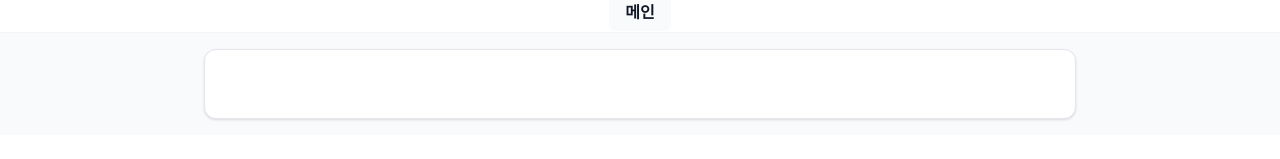
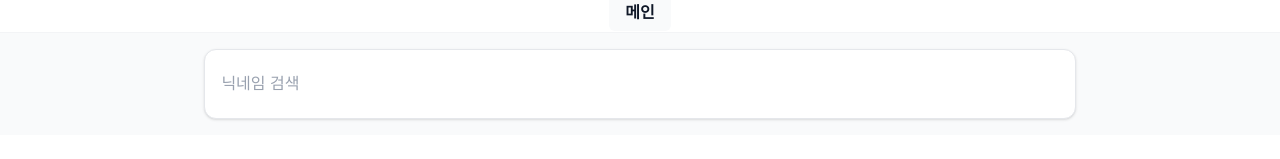
Before and after one commit to lmsbin/melog, a React (Vite) app in the folder frontend/: page / in a window 1280 px wide. Shown: the part 167-326 px from the top of the page. Built offline with nearby package versions, Linux system fonts and the light colour scheme; a web font is replaced by a local one.

Commit message:
feat: add placeholder to search input

```diff
--- a/frontend/src/features/search/ui/SearchBar.tsx
+++ b/frontend/src/features/search/ui/SearchBar.tsx
@@ -8,7 +8,12 @@ export const SearchBar = memo(function SearchBar() {
 
     return (
         <div className="flex min-w-160 items-center rounded-xl border border-gray-200 bg-white px-4 py-3 shadow-sm transition-all duration-300 hover:border-gray-300 hover:shadow-md">
-            <SearchInput key="search_input" onChange={onChange} onKeyDown={onKeyDown} />
+            <SearchInput
+                key="search_input"
+                onChange={onChange}
+                onKeyDown={onKeyDown}
+                placeholder="닉네임 검색"
+            />
             <SearchButton onClick={onClick} />
         </div>
     );
--- a/frontend/src/shared/ui/base/input/SearchInput.tsx
+++ b/frontend/src/shared/ui/base/input/SearchInput.tsx
@@ -1,14 +1,21 @@
 import { memo } from 'react';
 import { BaseInput, InputProps } from '../../host';
 
-export type SearchInputProps = Pick<InputProps, 'onChange' | 'onKeyDown'>;
+export type SearchInputProps = Pick<InputProps, 'onChange' | 'onKeyDown'> & {
+    placeholder?: string;
+};
 
-export const SearchInput = memo(function SearchInput({ onChange, onKeyDown }: SearchInputProps) {
+export const SearchInput = memo(function SearchInput({
+    onChange,
+    onKeyDown,
+    ...rest_props
+}: SearchInputProps) {
     return (
         <BaseInput
             className="flex-grow bg-transparent text-gray-700 placeholder-gray-400 outline-none"
             onChange={onChange}
             onKeyDown={onKeyDown}
+            {...rest_props}
         />
     );
 });
```
